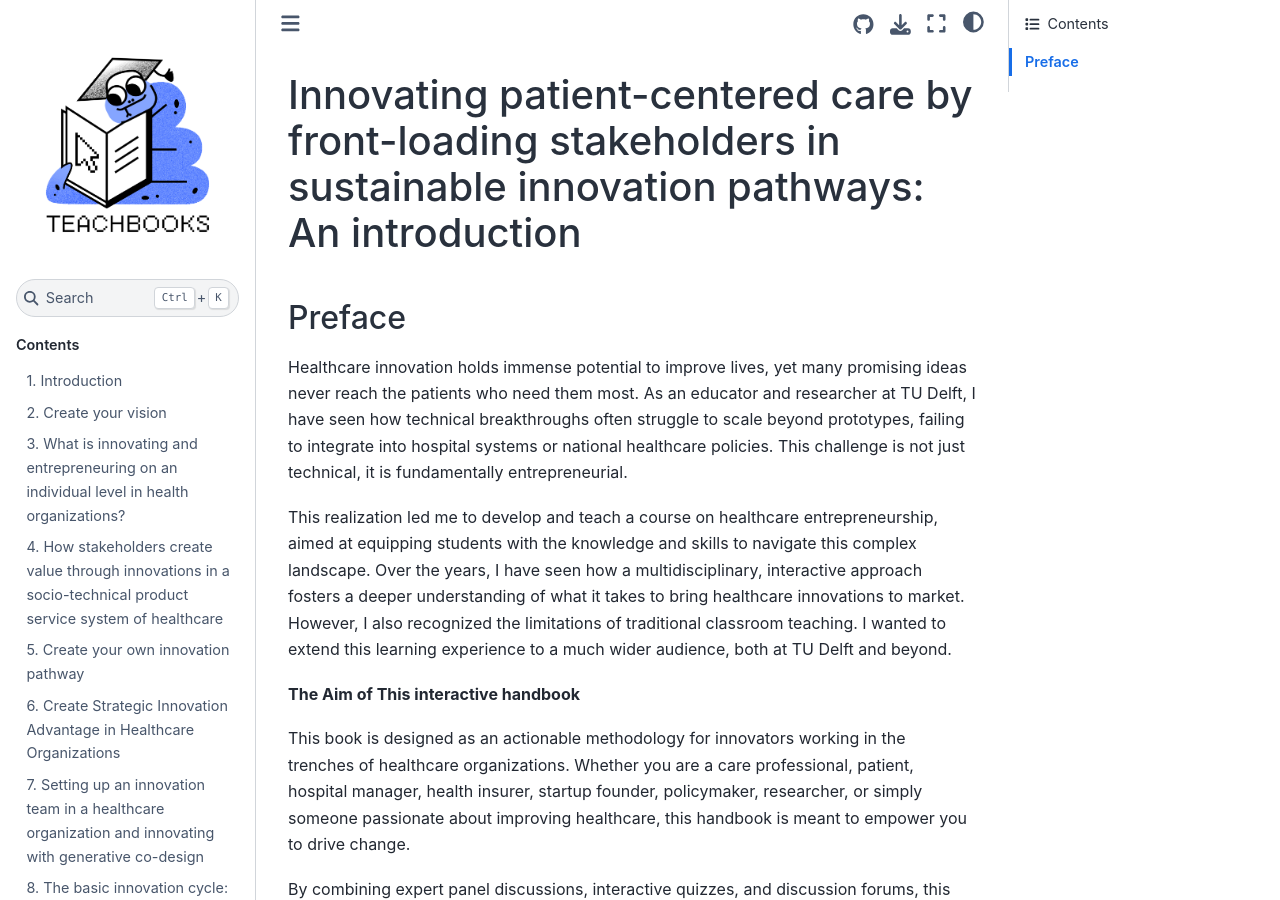
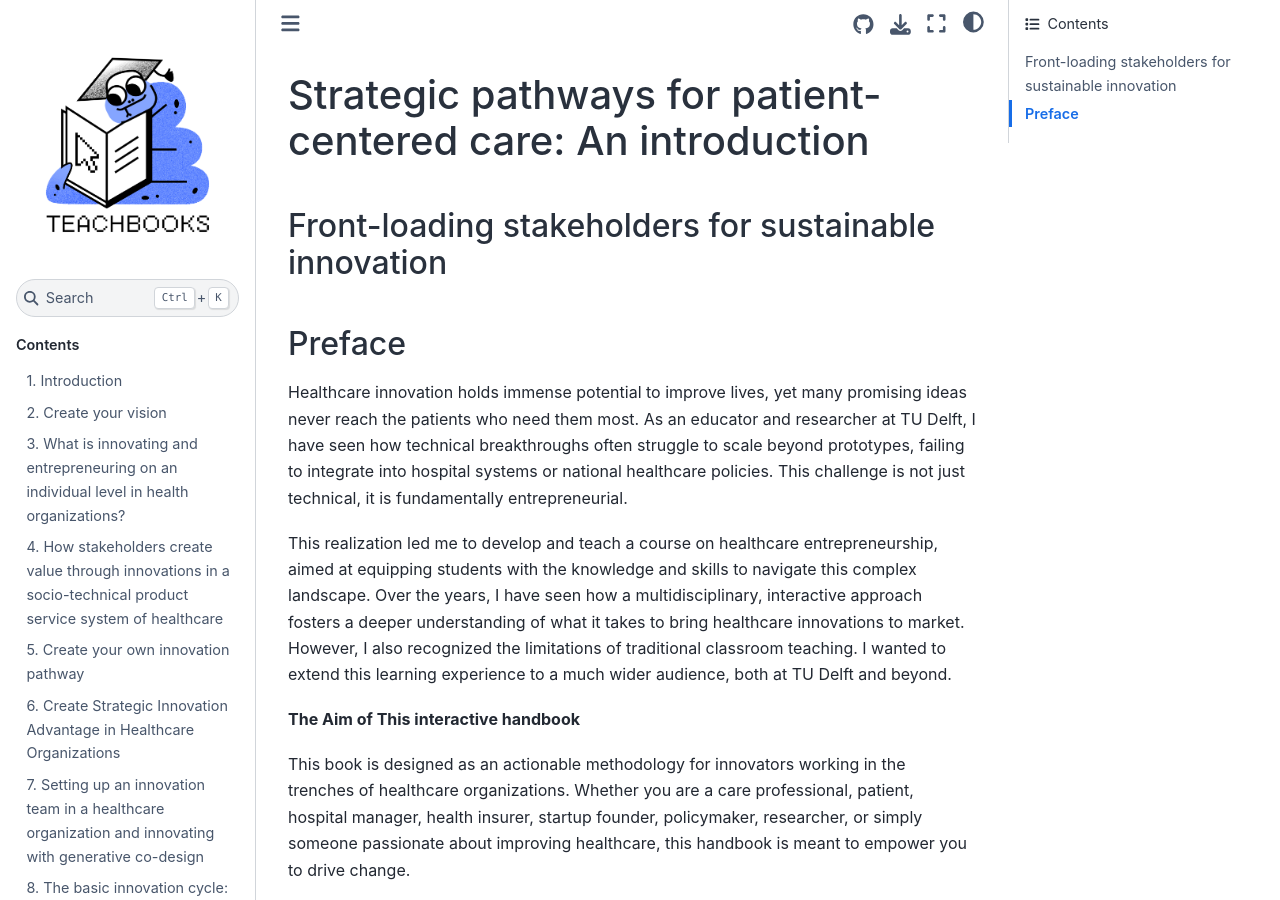
Before and after one commit to pietervandekerckhove/handbook-innovating-health, a Jupyter Book: the page built from book/chapters/01_preface.md, in a window 1280 px wide and 900 px high. Built offline with Jupyter Book 1.0.4 settings and Sphinx 7.4.7 and the Sphinx Book theme 1.1.4, drawn with Linux system fonts in a browser that asks for light colours; pages that are not in the unit, such as notebooks, are missing from menus; comment, search, counter and statistics services are not loaded.

Commit message:
update intro

```diff
--- a/book/chapters/01_preface.md
+++ b/book/chapters/01_preface.md
@@ -1,6 +1,6 @@
-# Innovating patient-centered care by front-loading stakeholders in sustainable innovation pathways: An introduction
+# Strategic pathways for patient-centered care: An introduction
 
-
+## Front-loading stakeholders for sustainable innovation
 
 ## Preface
 
```
Also changed, not shown: book/chapters/02_introduction.md (+21 -9 lines).
